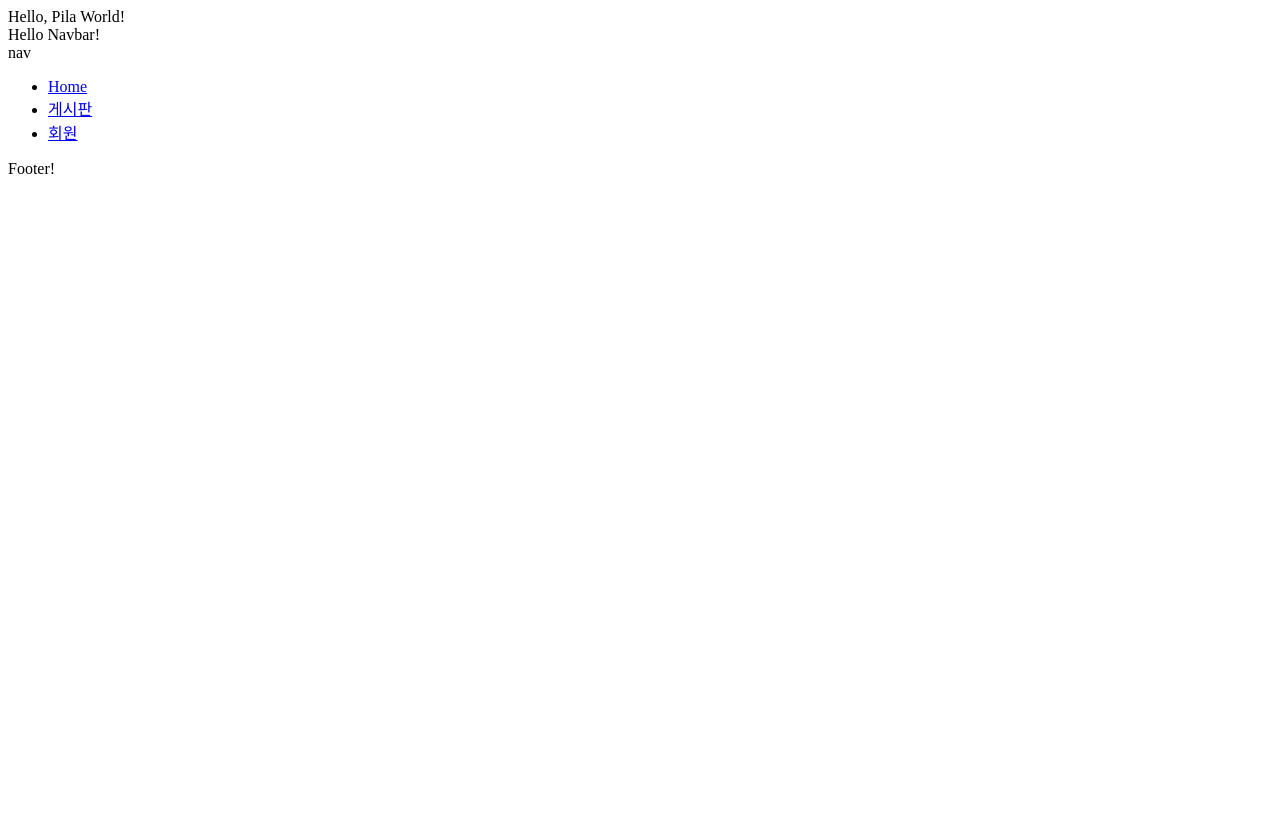
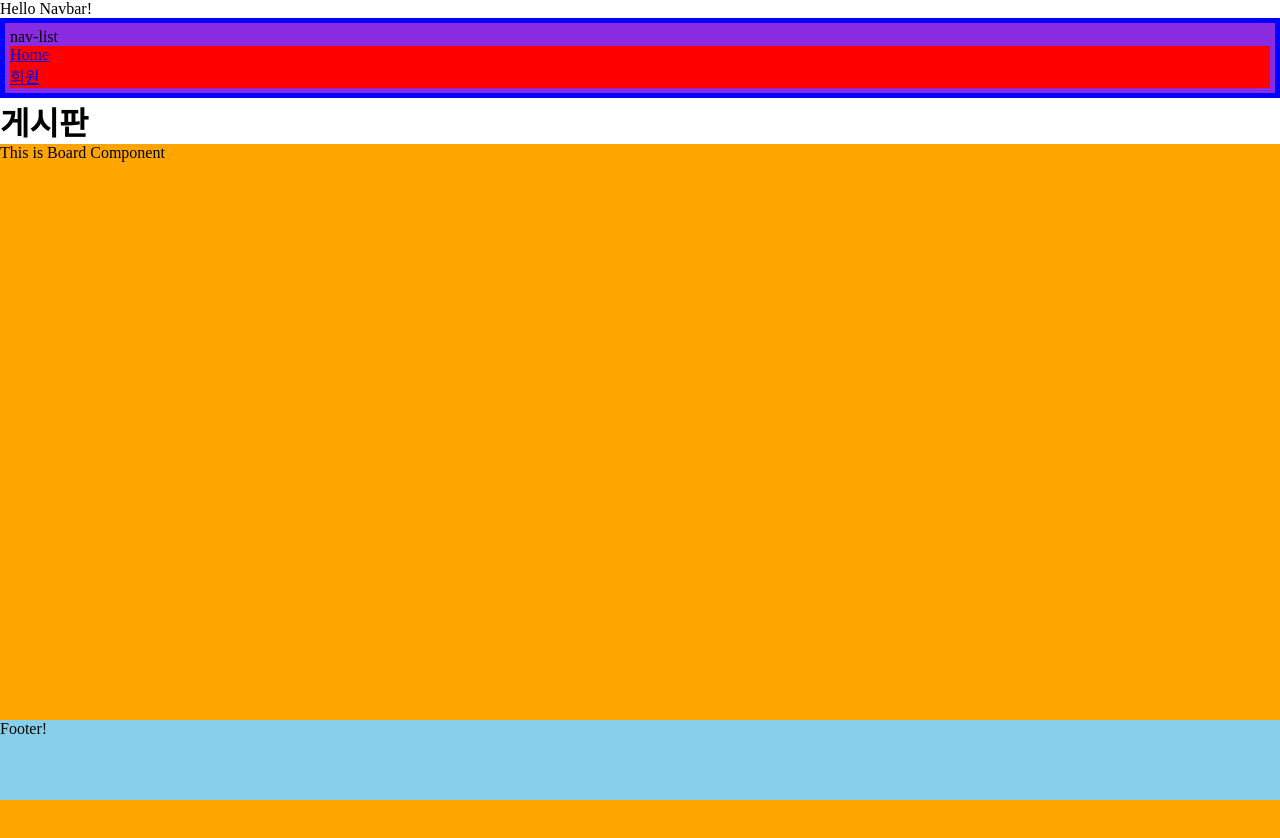
Before and after one commit to gdwb3219/pila-board, a React (Create React App) app: page / in a window 1280 px wide. Shown: the top 838 px of the page. Before the commit the page ends 800 px from the top, so only its background shows below. Built offline with nearby package versions, Linux system fonts and the light colour scheme.

Commit message:
Create Template of Pila-Board

```diff
--- a/src/App.css
+++ b/src/App.css
@@ -1,2 +1,8 @@
-.App {
+.HELLO {
+  background-color: gray;
 }
+
+* {
+  padding: 0;
+  margin: 0;
+}
--- a/src/App.js
+++ b/src/App.js
@@ -1,13 +1,13 @@
-import './App.css';
-import Board from './components/contents/board-contents/Board';
-import Footer from './components/footer/Footer';
-import Navbar from './components/navigation/Navbar';
+import "./App.css";
+import BoardContent from "./components/contents/board-contents/BoardContent";
+import Footer from "./components/footer/Footer";
+import Navbar from "./components/navigation/Navbar";
 
 function App() {
   return (
     <>
-      <div>Hello, Pila World!</div>
       <Navbar />
+      <BoardContent />
       <Footer />
     </>
   );
--- a/src/components/contents/board-contents/Board.jsx
+++ /dev/null
@@ -1,14 +0,0 @@
-import { Link, NavLink } from 'react-router-dom';
-
-function Board() {
-  return (
-    <>
-      <div>This is Board Component</div>
-      <Link className="Button" to="/">
-        Home
-      </Link>
-    </>
-  );
-}
-
-export default Board;
--- /dev/null
+++ b/src/components/contents/board-contents/BoardContent.css
@@ -0,0 +1,5 @@
+.Board-container {
+  display: flex;
+  background-color: orange;
+  height: 100vh;
+}
--- /dev/null
+++ b/src/components/contents/board-contents/BoardContent.jsx
@@ -0,0 +1,13 @@
+import { Link, NavLink } from "react-router-dom";
+import "./BoardContent.css";
+
+function BoardContent() {
+  return (
+    <>
+      <h1>게시판</h1>
+      <div className='Board-container'>This is Board Component</div>
+    </>
+  );
+}
+
+export default BoardContent;
--- /dev/null
+++ b/src/components/footer/Footer.css
@@ -0,0 +1,7 @@
+.footer-container {
+  background-color: skyblue;
+  height: 10vh;
+  width: 100%;
+  position: fixed;
+  bottom: 0px;
+}
--- a/src/components/footer/Footer.jsx
+++ b/src/components/footer/Footer.jsx
@@ -1,7 +1,9 @@
+import "./Footer.css";
+
 function Footer() {
   return (
     <>
-      <div>Footer!</div>
+      <div className='footer-container'>Footer!</div>
     </>
   );
 }
--- /dev/null
+++ b/src/components/navigation/Navbar.css
@@ -0,0 +1,15 @@
+.navbar {
+  background-color: blue;
+  padding: 5px;
+}
+
+.nav-list {
+  background-color: blueviolet;
+  padding: 5px;
+  /* display: flex; */
+  text-decoration: none;
+}
+
+.nav-item {
+  background-color: red;
+}
--- a/src/components/navigation/Navbar.jsx
+++ b/src/components/navigation/Navbar.jsx
@@ -1,24 +1,20 @@
-import { NavLink } from 'react-router-dom';
+import { NavLink } from "react-router-dom";
+import "./Navbar.css";
 
 function Navbar() {
   return (
     <>
       <div>Hello Navbar!</div>
-      <div>nav</div>
-      <nav className="navbar">
-        <ul className="nav-list">
-          <li className="nav-item">
-            <NavLink className="Button" to="/">
+      <nav className='navbar'>
+        <ul className='nav-list'>
+          nav-list
+          <li className='nav-item'>
+            <NavLink className='Button' to='/'>
               Home
             </NavLink>
           </li>
-          <li className="nav-item">
-            <NavLink className="Button" to="/board">
-              게시판
-            </NavLink>
-          </li>
-          <li className="nav-item">
-            <NavLink className="Button" to="/members">
+          <li className='nav-item'>
+            <NavLink className='Button' to='/members'>
               회원
             </NavLink>
           </li>
--- a/src/index.js
+++ b/src/index.js
@@ -1,18 +1,18 @@
-import React from 'react';
-import ReactDOM from 'react-dom/client';
-import App from './App';
-import { BrowserRouter, Route, Routes } from 'react-router-dom';
-import Board from './components/contents/board-contents/Board';
-import Members from './components/contents/members/Members';
+import React from "react";
+import ReactDOM from "react-dom/client";
+import App from "./App";
+import { BrowserRouter, Route, Routes } from "react-router-dom";
+import Members from "./components/contents/members/Members";
+import BoardContent from "./components/contents/board-contents/BoardContent";
 
-const root = ReactDOM.createRoot(document.getElementById('root'));
+const root = ReactDOM.createRoot(document.getElementById("root"));
 root.render(
   <React.StrictMode>
     <BrowserRouter>
       <Routes>
-        <Route path="/" element={<App />} />
-        <Route path="board" element={<Board />} />
-        <Route path="members" element={<Members />} />
+        <Route path='/' element={<App />} />
+        <Route path='board' element={<BoardContent />} />
+        <Route path='members' element={<Members />} />
       </Routes>
     </BrowserRouter>
   </React.StrictMode>
```
